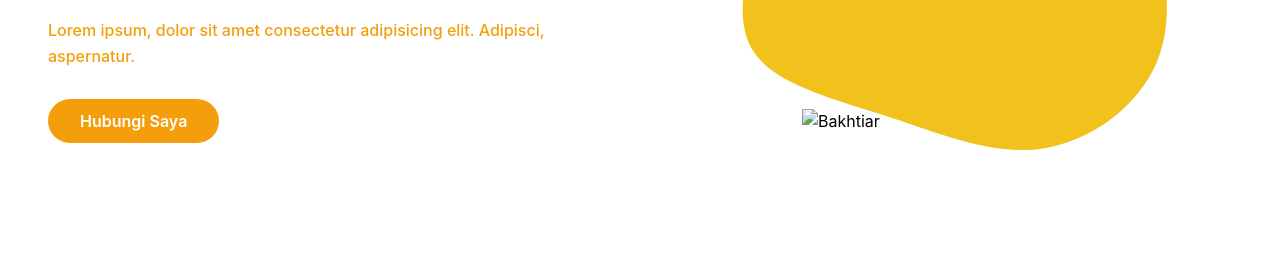
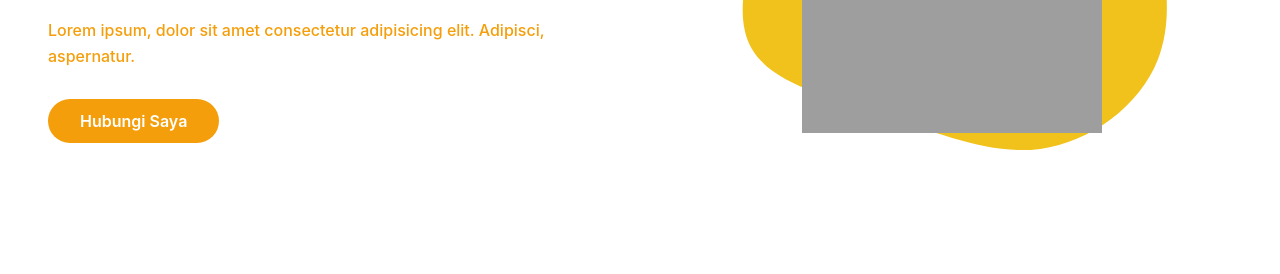
Before and after one commit to Bakhtiar05/Portofolio-tailwindcss, a website: page index.html in a window 1280 px wide. Shown: the part 259-533 px from the top of the page. Drawn offline with Linux system fonts and the light colour scheme; the site is published under a folder, as on GitHub Pages, so addresses that start at the root find nothing.

Commit message:
Update index.html

```diff
--- a/index.html
+++ b/index.html
@@ -120,7 +120,7 @@
               <img
                 class="max-w-full mx-auto w-[300px]"
                 width=""
-                src="/style/img/Bakhtiarfiks.png"
+                src="./style/img/Bakhtiarfiks.png"
                 alt="Bakhtiar"
               />
               <span
```
